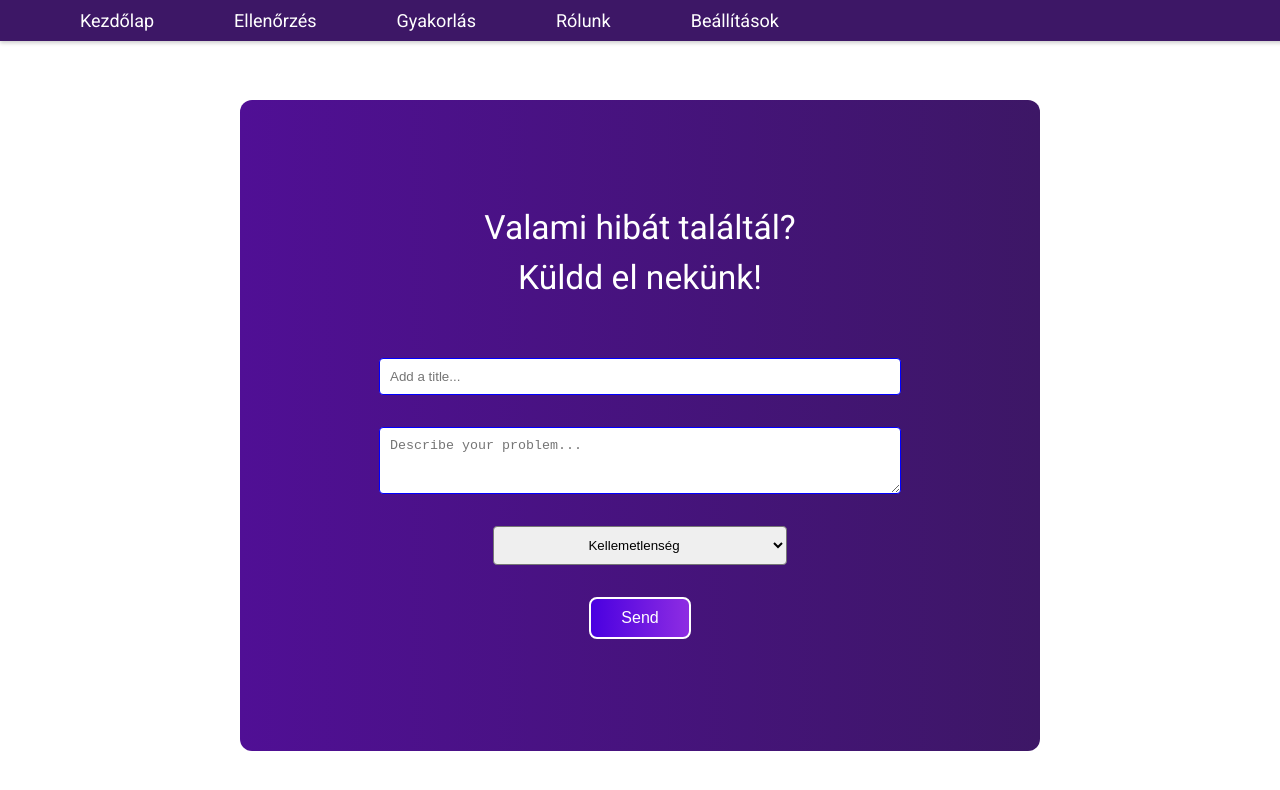
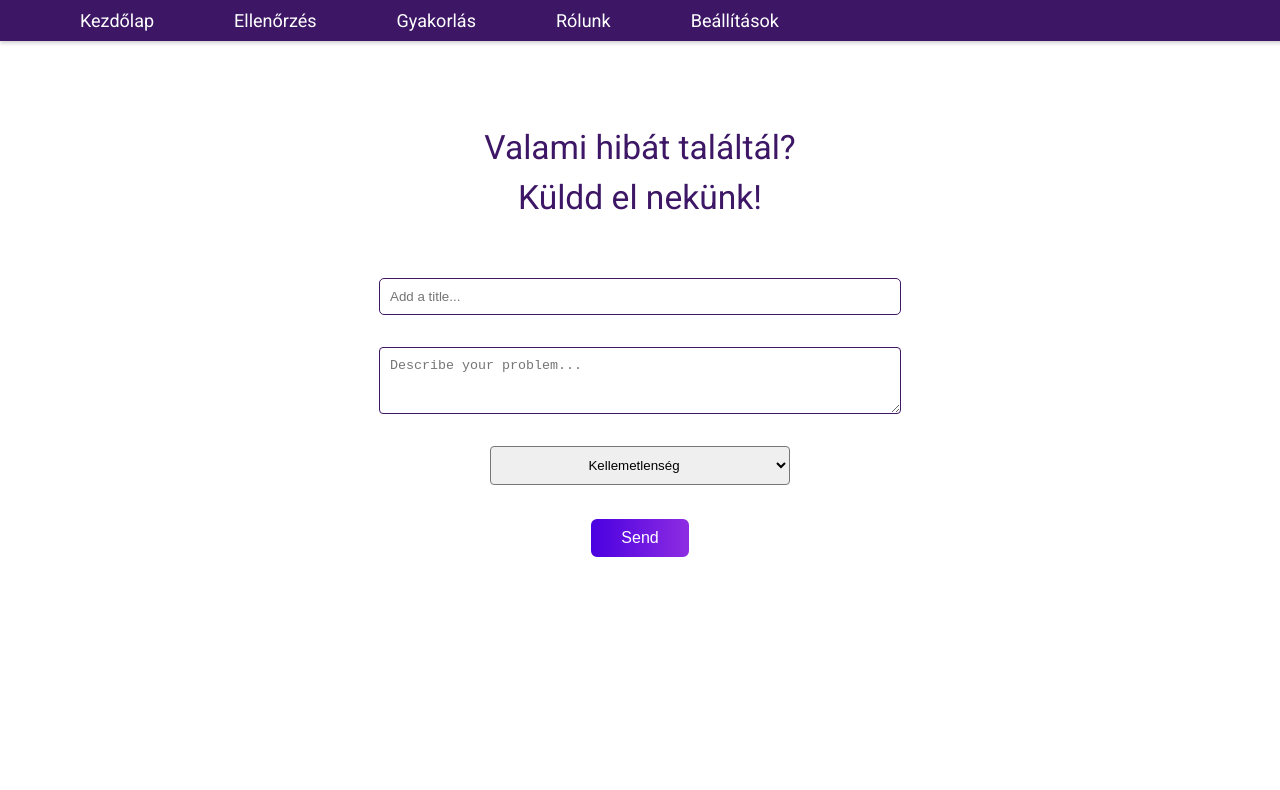
Before and after one commit to lichterberci/DerivativeCalculatorFrontend, a Next.js app: page / in a window 1280 px wide. Shown: the top 790 px of the page. Built offline with nearby package versions, Linux system fonts and the light colour scheme.

Commit message:
fixing minor things (scrolling)

```diff
--- a/components/HamburgerMenu.tsx
+++ b/components/HamburgerMenu.tsx
@@ -1,6 +1,7 @@
 import Link from 'next/link'
 import styles from '../styles/HamburgerMenu.module.css'
 import { slide as Menu } from 'react-burger-menu'
+import React, { useState } from 'react';
 
 export interface INavbarItemData {
     name: string,
@@ -10,6 +11,7 @@ export interface INavbarItemData {
 
 export default function HamburgerMenu(props: { items: INavbarItemData[] }): JSX.Element
 {
+	const [isOpen, setIsOpen] = useState(false)
     const { items } = props;
 
     return(<>
@@ -28,11 +30,11 @@ export default function HamburgerMenu(props: { items: INavbarItemData[] }): JSX.
             </div>
 
             <div className={styles.hamburgerHolder}>
-                <Menu styles={ stylesDik } disableOverlayClick customBurgerIcon={<HamburgerIcon />} width={'auto'} className={styles.burgerMenuHolder} >
+                <Menu  isOpen={isOpen} onOpen={() => setIsOpen(true)} onClose={() => setIsOpen(false)} styles={ stylesDik } disableOverlayClick customBurgerIcon={<HamburgerIcon />} width={'auto'} className={styles.burgerMenuHolder} >
                     {
                         items.map((item, i) => {
                             return (
-                                <Link key={i} className={styles.hamburgerItem} href={item.href}>
+                                <Link onClick={() => setIsOpen(false)} key={i} className={styles.hamburgerItem} href={item.href}>
                                     { item.name }
                                 </Link>
                             );
--- a/components/ReportBug.tsx
+++ b/components/ReportBug.tsx
@@ -68,7 +68,10 @@ export default function ReportBug (): JSX.Element {
         setPriority(0);
     };
 
-    return (<>
+    return (
+
+        <div className={styles.myContainer}>
+
             <div className={styles.repurtBugHolder} >
 
                 <h1 className={styles.title}>Valami hibát találtál?<br></br> Küldd el nekünk!</h1>
@@ -147,5 +150,6 @@ export default function ReportBug (): JSX.Element {
                     </div>
                 }
             </div>
-    </>);
+        </div>
+    );
 }
--- a/components/SolutionStep.tsx
+++ b/components/SolutionStep.tsx
@@ -36,10 +36,10 @@ export default function SolutionStep (
                     dynamic>
                     { `$$ ${stepAsLatex} $$` }
                 </MathJax>
+                {
+                    isShowingDescription && <StepDescription stepDescription={stepDescription} varToDiff={varToDiff} />
+                }
             </div>
-            {
-                isShowingDescription && <StepDescription stepDescription={stepDescription} varToDiff={varToDiff} />
-            }
         </div>
     );
 };
--- a/pages/index.tsx
+++ b/pages/index.tsx
@@ -23,7 +23,6 @@ export default function Home() {
 			<link rel="icon" href="/favicon.ico" />
 		</Head>
 		<main>
-
 			<ReportBug />
 		</main>
 	</>);
--- a/styles/RepurtBug.module.css
+++ b/styles/RepurtBug.module.css
@@ -1,18 +1,28 @@
+.myContainer{
+    position:relative;
+    max-width:1240px;
+    width:100%;
+    margin-left:auto;
+    margin-right:auto;
+    display:flex;
+    flex-direction: column;
+    justify-content: center;
+    align-items: center;
+    box-sizing: border-box;
+    padding-left:1rem;
+    padding-right:1rem;
+    margin-bottom:100px;
+}
 .repurtBugHolder{
     max-width: 800px;
     width: 90%;
     margin:100px auto;
-    padding-top: 5rem;
-    padding-bottom: 7rem;
     align-items: center;
-    background: #3D1766;
-    background: linear-gradient(to right, #500f95, #3D1766); /* W3C, IE 10+/ Edge, Firefox 16+, Chrome 26+, Opera 12+, Safari 7+ */
     gap:2rem;
-    border-radius: 12px;
 }
 
 .title{
-    color:white;
+    color:#3D1766;
     text-align: center;
     line-height: 150%;
     font-weight: normal;
@@ -22,26 +32,29 @@
 .titleInput{
     padding:10px;
     outline: none;
-    border:1.5px solid blue;
     max-width: 500px;
     width:80%;
-    border-radius: 4px;
+    border-radius: 5px;
+    border:1.5px solid #3D1766
 }
 
 .bugInput{
     padding:10px;
     outline: none;
-    border:1.5px solid blue;
+    border:1.5px solid #3D1766;
     max-width: 500px;
     width:80%;
     border-radius: 4px;
 }
 
 .dropDown{
+    max-width: 300px;
+    width:85%;
     padding:10px 10px;
     outline: none;
     text-align: center;
     border-radius: 4px;
+    margin: 0;
 }
 
 .repurtBugHolder{
```
Also changed, not shown: pages/exercise.tsx (+7 -3 lines), styles/SolutionStep.module.css (+17 -0 lines), styles/StepDescription.module.css (+18 -5 lines), styles/exercise.module.css (+17 -16 lines), 1 other file (tests, documents, lock files or other folders). Lines whose indentation alone changed are shown as unchanged.
